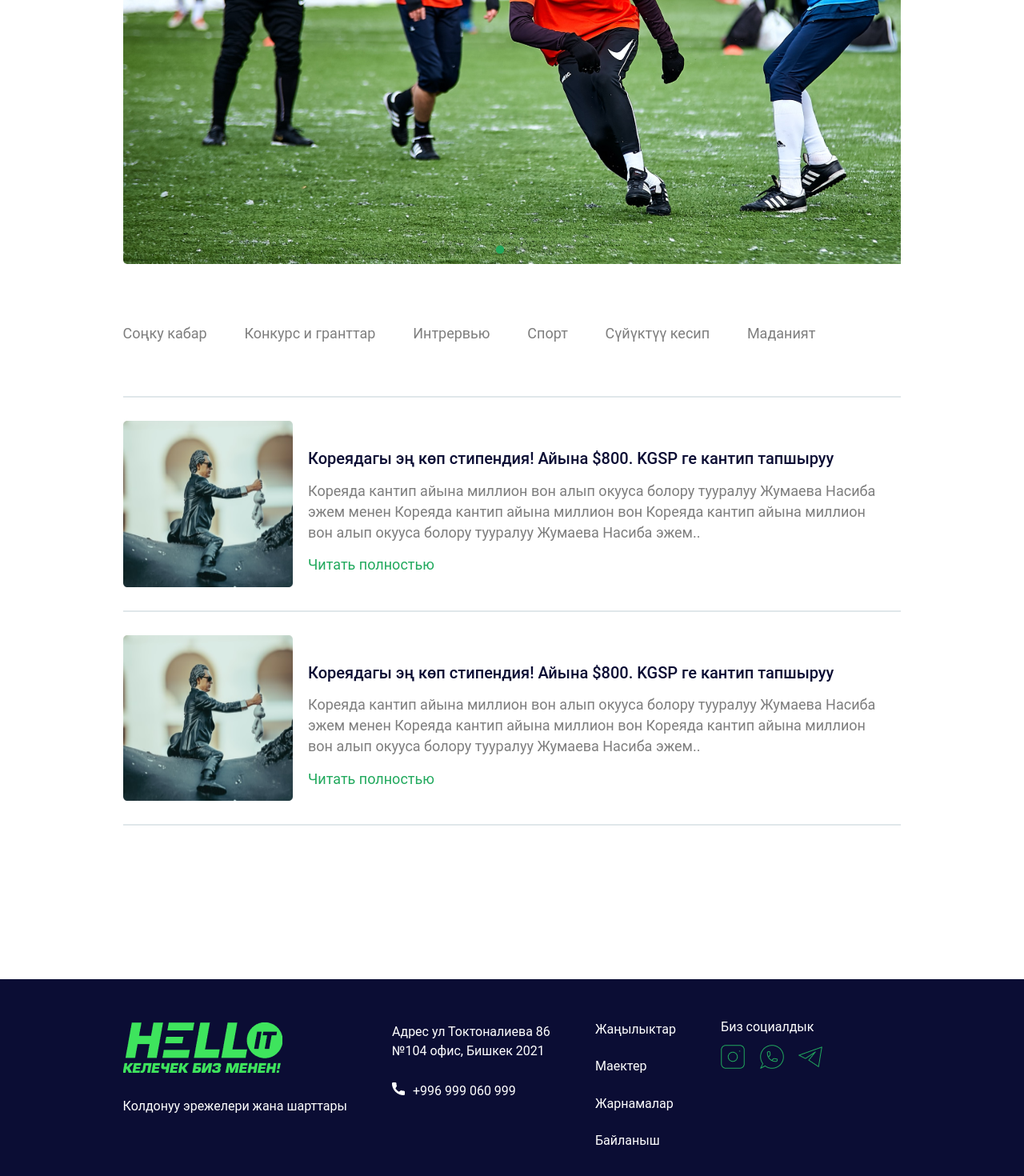
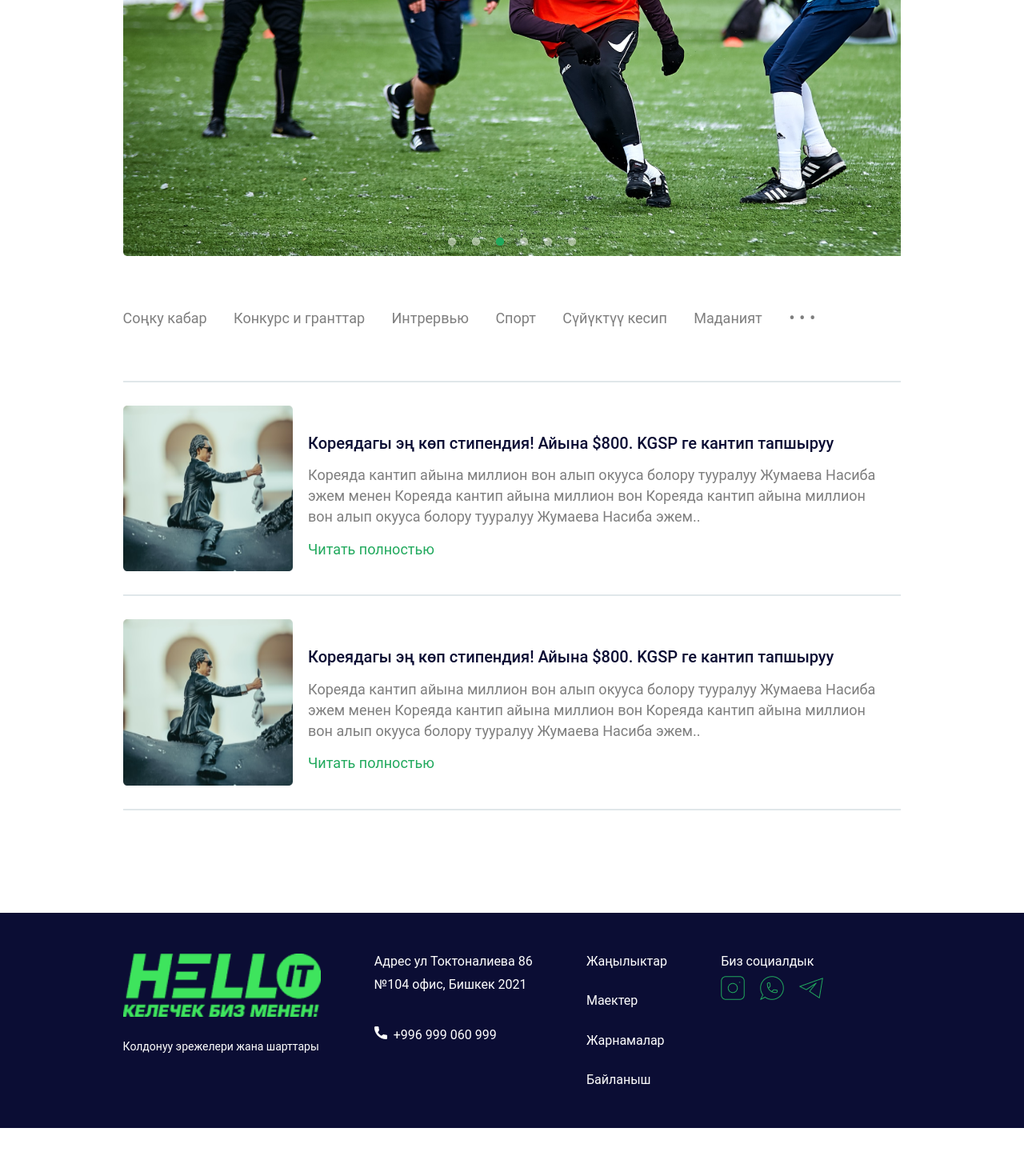
Before and after one commit to Amanbek22/hello-frontend, a React (Create React App) app: page /news in a window 1280 px wide. Shown: the part 520-1990 px from the top of the page at 80% size. After the commit the page ends 1930 px from the top, so only its background shows below. Built offline with nearby package versions, Linux system fonts and the light colour scheme; no server answers; the database is empty.

Commit message:
adaptiv/footer

```diff
--- a/src/view/components/footer/Footer.module.css
+++ b/src/view/components/footer/Footer.module.css
@@ -5,41 +5,50 @@
 footer{
     display: flex;
     justify-content: space-between;
-    margin: 10% 0;
-    padding: 2% 15% 2% 12%;
+    margin: 10% 0 0 0;
+    padding: 4% 15% 4% 12%;
 }
 .logo > img {
-    margin: 10% 0;
-    font-size: 12px;
+    margin: 0 0 10% 0;
+    width: 247px;
+    height: 79px;
 }
-.contacts > div{
-    margin: 15% 0;
+.logo > div{
+    font-style: normal;
+    font-weight: normal;
+    font-size: 14px;
+    line-height: 16px;
 }
-.address > div{
-    margin: 3% 0;
+.address{
+    margin: 0 0 22% 0;
 }
-.phone > span {
-    margin: 0 5%;
+.address > div:first-child{
+    margin: 0 0 5% 0;
 }
-.list > li {
-    list-style: none;
-    margin: 27% 0;
+.phone > img{
+    margin: 0 4% 0 0;
+}
+.list > li{
+    margin: 30% 0 0 0;
+}
+.list > li:first-child{
+    margin: 0;
 }
 .box_social{
-    margin: 1.2% 0 0 0;
     width: 20%;
 }
-.box_social > div{
-    margin: 7% 0;
+.box_img{
+    margin: 5% 0 0 0;
 }
-.whatsapp{
-    margin: 0 10%;
+.box_img > img{
+    margin: 0 10% 0 0;
 }
-
 @media (max-width: 767px){
     footer{
-        flex-direction: column;
         padding: 5% 10%;
+    }
+    .footer > div,ul{
+        width: 100%;
     }
     .logo > div{
         display: none;
@@ -60,3 +69,8 @@ footer{
         width: 100%;
     }
 }
+@media (max-width: 996px){
+    footer{
+        flex-wrap: wrap;
+    }
+}
--- a/src/view/components/footer/Footer.tsx
+++ b/src/view/components/footer/Footer.tsx
@@ -18,19 +18,17 @@ const Footer = () => {
             <span>+996 999 060 999</span>
           </div>
         </div>
-        <div>
-          <ul className={Css.list}>
-            <li>Жаңылыктар</li>
-            <li>Маектер</li>
-            <li>Жарнамалар</li>
-            <li>Байланыш</li>
-          </ul>
-        </div>
+        <ul className={`${Css.list}`}>
+          <li>Жаңылыктар</li>
+          <li>Маектер</li>
+          <li>Жарнамалар</li>
+          <li>Байланыш</li>
+        </ul>
         <div className={Css.box_social}>
           <div>Биз социалдык</div>
           <div className={Css.box_img}>
             <img src="/img/instagram.png" />
-            <img src="/img/whatsapp.png" className={Css.whatsapp} />
+            <img src="/img/whatsapp.png" />
             <img src="/img/telegram.png" />
           </div>
         </div>
--- a/src/view/pages/news/News.tsx
+++ b/src/view/pages/news/News.tsx
@@ -1,67 +1,13 @@
+import { Route, Switch } from "react-router-dom";
+import NewsSlider from "./components/news_slider/newsSlider";
 import Css from "./news.module.css";
-import LastNews from "./components/LastNews/LastNews";
-import Slider from "react-slick";
-import "slick-carousel/slick/slick.css";
-import "slick-carousel/slick/slick-theme.css";
-import "./news.css";
+import LastNews from "./components/last_news/LastNews";
 
 const News = () => {
-  const settings = {
-    dots: true,
-    infinite: true,
-    speed: 500,
-    slidesToShow: 1,
-    slidesToScroll: 1,
-    autoplay: true,
-    autoplaySpeed: 2000,
-  };
   return (
     <div className={`${Css.container}`}>
       <h1>Жаңылыктар</h1>
-      <div className={Css.container_slider}>
-        <Slider {...settings} className={Css.slider}>
-          <div>
-            <div className={Css.box_info}>
-              <div className={Css.title}>
-                Футбол тууралуу эмнелерди билесиңер?
-              </div>
-              <div className={Css.text}>
-                Противоположная точка зрения подразумевает, что ключевые
-                особенности структуры проекта набирают популярность среди
-                определенных слоев населения, а значит, должны быть своевременно
-                верифицированы. Но представители современных социальных резервов
-                лишь добавляют Но представители современных социальных резервов
-                лишь добавляют
-              </div>
-            </div>
-          </div>
-          <div>
-            <div className={Css.box_info}>
-              <div className={Css.title}>Как дела ?</div>
-              <div className={Css.text}>
-                Противоположная точка зрения подразумевает, что ключевые
-                особенности структуры проекта набирают популярность среди
-                определенных слоев населения, а значит, должны быть своевременно
-                верифицированы. Но представители современных социальных резервов
-                лишь добавляют Но представители современных социальных резервов
-                лишь добавляют
-              </div>
-            </div>
-          </div>
-          <div>
-            <h3>3</h3>
-          </div>
-          <div>
-            <h3>4</h3>
-          </div>
-          <div>
-            <h3>5</h3>
-          </div>
-          <div>
-            <h3>6</h3>
-          </div>
-        </Slider>
-      </div>
+      <NewsSlider />
       <ul className={Css.list}>
         <li>Соңку кабар</li>
         <li>Конкурс и гранттар</li>
@@ -69,7 +15,7 @@ const News = () => {
         <li>Спорт</li>
         <li>Сүйүктүү кесип</li>
         <li>Маданият</li>
-        {/*<li className={Css.point}>&#183;&#183;&#183;</li>*/}
+        <li className={Css.point}>&#8226; &#8226; &#8226;</li>
       </ul>
       <div className={Css.box_card}>
         <LastNews />
--- a/src/view/pages/news/news.css
+++ b/src/view/pages/news/components/news_slider/newsSlider.css
@@ -3,7 +3,8 @@
 }
 .slick-dots > li > button:before {
     font-size: 12px;
-    color: #b7b7b7c7;
+    color: rgba(255, 255, 255, 0.5);
+    opacity: 1;
 }
 .slick-active button:before{
     color: #21A95D !important;
--- /dev/null
+++ b/src/view/pages/news/components/news_slider/newsSlider.tsx
@@ -0,0 +1,63 @@
+import Css from "./../../news.module.css";
+import Slider from "react-slick";
+import "slick-carousel/slick/slick.css";
+import "slick-carousel/slick/slick-theme.css";
+import "./newsSlider.css";
+
+export default function NewsSlider() {
+  const settings = {
+    dots: true,
+    infinite: true,
+    speed: 600,
+    slidesToShow: 1,
+    slidesToScroll: 1,
+    autoplay: true,
+    autoplaySpeed: 2500,
+  };
+  return (
+    <div className={Css.container_slider}>
+      <Slider {...settings} className={Css.slider}>
+        <div>
+          <div className={Css.box_info}>
+            <div className={Css.title}>
+              Футбол тууралуу эмнелерди билесиңер?
+            </div>
+            <div className={Css.text}>
+              Противоположная точка зрения подразумевает, что ключевые
+              особенности структуры проекта набирают популярность среди
+              определенных слоев населения, а значит, должны быть своевременно
+              верифицированы. Но представители современных социальных резервов
+              лишь добавляют Но представители современных социальных резервов
+              лишь добавляют
+            </div>
+          </div>
+        </div>
+        <div>
+          <div className={Css.box_info}>
+            <div className={Css.title}>Как дела ?</div>
+            <div className={Css.text}>
+              Противоположная точка зрения подразумевает, что ключевые
+              особенности структуры проекта набирают популярность среди
+              определенных слоев населения, а значит, должны быть своевременно
+              верифицированы. Но представители современных социальных резервов
+              лишь добавляют Но представители современных социальных резервов
+              лишь добавляют
+            </div>
+          </div>
+        </div>
+        <div>
+          <h1>3</h1>
+        </div>
+        <div>
+          <h1>4</h1>
+        </div>
+        <div>
+          <h1>5</h1>
+        </div>
+        <div>
+          <h1>6</h1>
+        </div>
+      </Slider>
+    </div>
+  );
+}
--- a/src/view/pages/news/news.module.css
+++ b/src/view/pages/news/news.module.css
@@ -1,8 +1,9 @@
 .container{
-    padding: 5% 12% 5% 12%;
+    padding: 5% 12% 0 12%;
 }
+/* Slider */
 .container_slider{
-    margin: 5% 0;
+    margin: 4% 0;
 }
 .slider{
     background-image: url("../../../assets/img/background_slider.svg");
@@ -29,6 +30,7 @@
     font-size: 18px;
     line-height: 28px;
 }
+/* Menu navigation */
 .list{
     margin: 0 11% 0 0;
     list-style: none;
@@ -43,8 +45,7 @@
     justify-content: space-between;
 }
 .point{
-    font-size: 45px;
-    border-radius: 100%;
+    font-size: 22px;
 }
 .box_card{
     margin: 4% 0 0 0;
```
Also changed, not shown: src/view/pages/news/components/last_news/LastNews.tsx (renamed from src/view/pages/news/components/LastNews/LastNews.tsx), src/view/pages/news/components/last_news/lastnews.module.css (renamed from src/view/pages/news/components/LastNews/lastnews.module.css), 1 other file (tests, documents, lock files or other folders).
